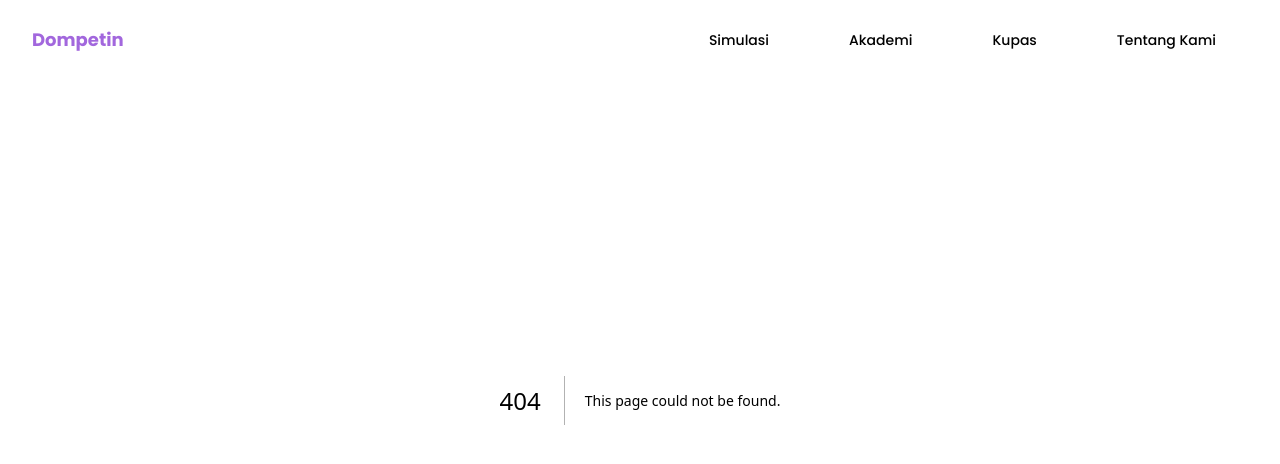
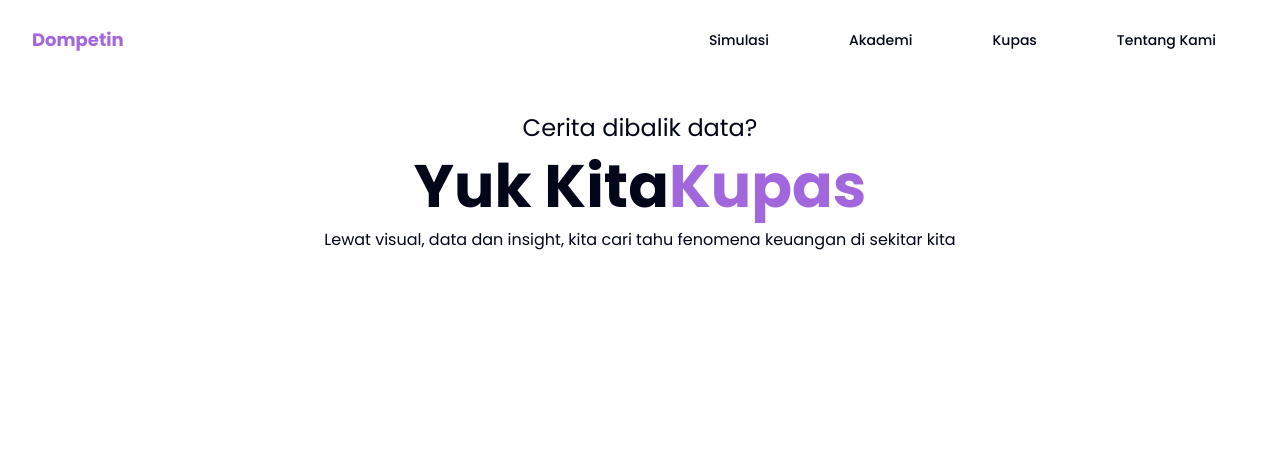
Before and after one commit to dompetin/website, a Next.js app: page /kupas in a window 1280 px wide. Before the commit this address had no page. Shown: the top 464 px of the page. Built offline with nearby package versions, Linux system fonts and the light colour scheme.

Commit message:
feat: create kupas page

```diff
--- /dev/null
+++ b/app/kupas/page.tsx
@@ -0,0 +1,21 @@
+import Container from "@/components/container";
+
+const KupasPage = () => {
+  return (
+    <Container className="mt-20">
+      <div className="text-center flex flex-col gap-3">
+        <h2 className="text-lg md:text-2xl">Cerita dibalik data?</h2>
+        <h1 className="font-bold text-4xl md:text-6xl">
+          Yuk Kita
+          <span className="text-primary">Kupas</span>
+        </h1>
+        <p>
+          Lewat visual, data dan insight, kita cari tahu fenomena keuangan di
+          sekitar kita
+        </p>
+      </div>
+    </Container>
+  );
+};
+
+export default KupasPage;
```
